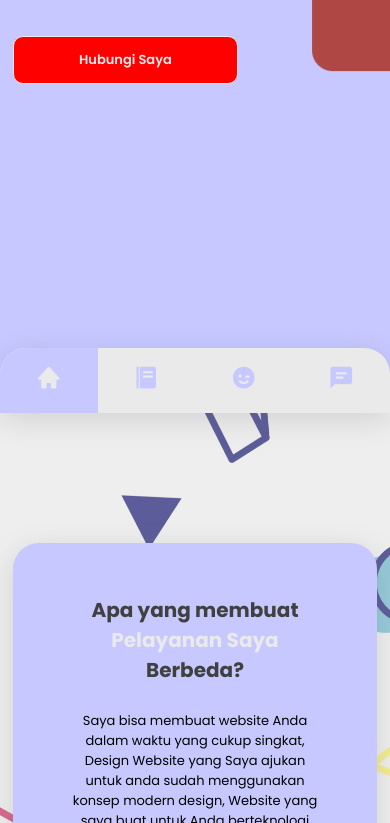
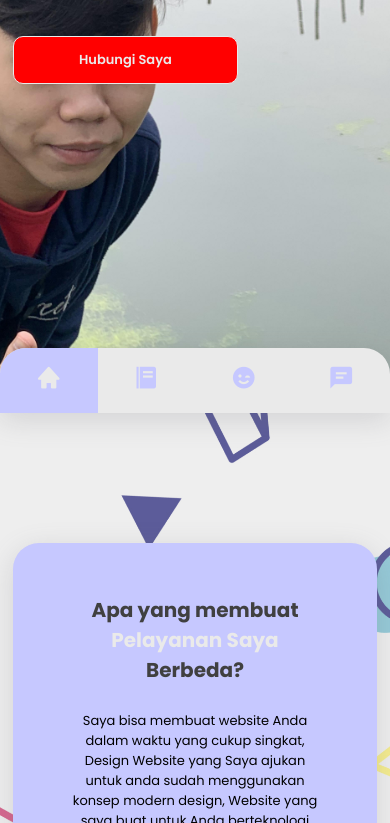
Before and after one commit to Ramadhaneasy/ramaresingg, a plain HTML site: page index.html in a window 390 px wide. Shown: the part 431-1254 px from the top of the page. Drawn offline with nearby package versions, Linux system fonts and the light colour scheme.

Commit message:
Add files via upload

```diff
--- a/css/style.css
+++ b/css/style.css
@@ -381,7 +381,7 @@ section {
 @media only screen and (max-width: 600px) {
 
     #home {
-        background-image: url(../assets/bgmobile.png);
+        background-image: url(../assets/rama.JPG);
     }
 
     * {
```
